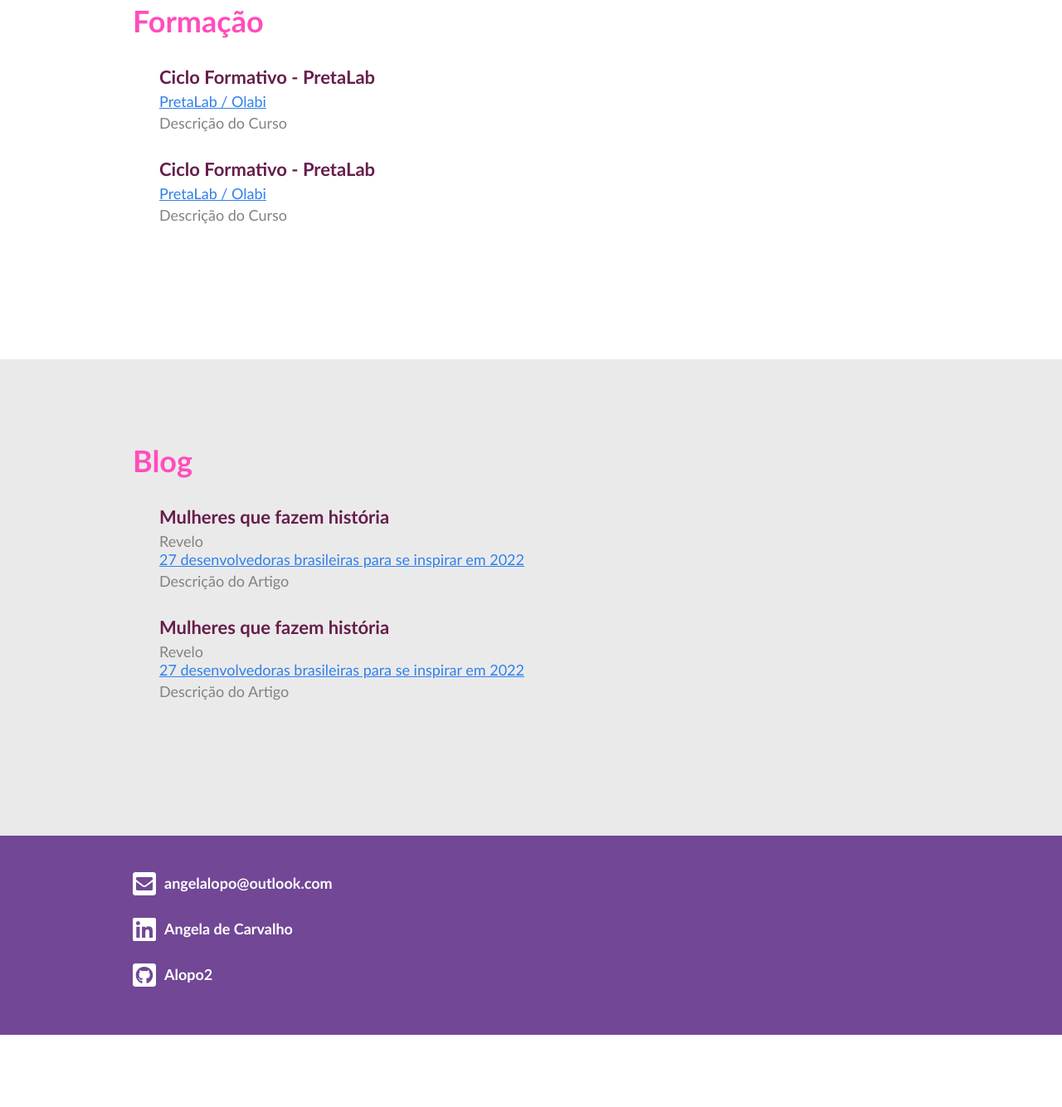
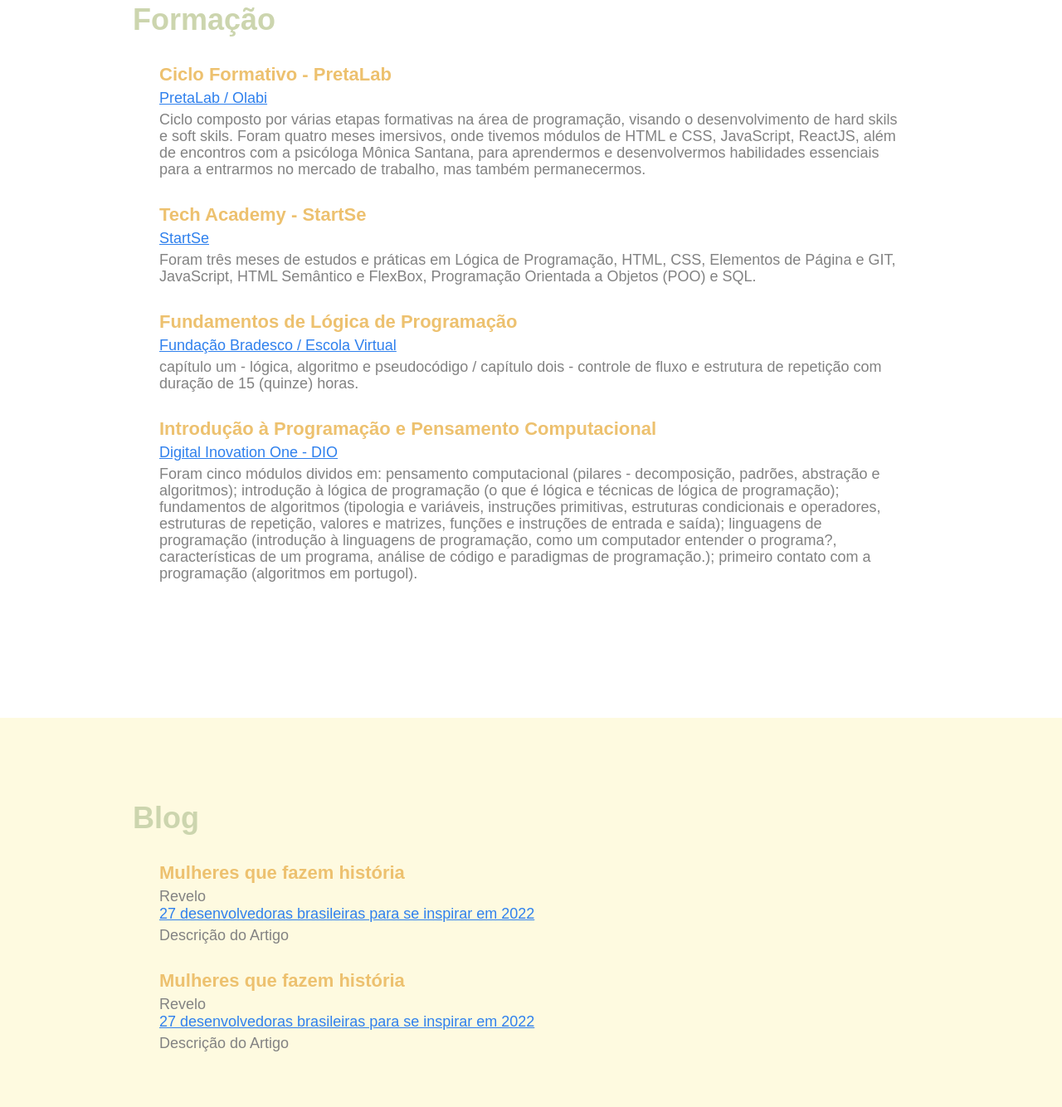
Before and after one commit to alopo2/pretalab_portifolio, a plain HTML site: page index.html in a window 1280 px wide. Shown: the part 897-2231 px from the top of the page at 83% size. Before the commit the page ends 2144 px from the top, so only its background shows below. Drawn offline with Linux system fonts and the light colour scheme; a web font is replaced by a local one.

Commit message:
atualiza estilo e informacoes

```diff
--- a/index.html
+++ b/index.html
@@ -40,7 +40,16 @@
                     <h2 class="profissao">Desenvolvedora Front-End</h2>
                 </div>
                 <div>
-                    <p>Colocar a sua descrição.</p>
+                    <p class="descricao-perfil"> Trabalhei durante seis anos de forma autônoma com manutenção de notebooks e desktops, bem como,
+                        instalação e configuração de softwares e sistemas operacionais (Windows e Linux),
+                        montagem de computadores, instalação de redes sem fio e com fio (par trançado), limpeza e
+                        prevenção de hardwares.
+                        Atualmente, tenho buscado conhecimentos na área de programação de forma mais aprofundada,
+                        fazendo diversos cursos e desenvolvendo alguns projetos de front-end. Tenho interesse nas
+                        linguagens
+                        de programação Python e JavaScript, mas não me limito quando o assunto é me aprimorar e
+                        conhecer novas tecnologias.
+                    </p>
                 </div>
             </article>
         </section>
@@ -56,13 +65,42 @@
                             <p class="lista-titulo">Ciclo Formativo - PretaLab</p>
                             <a href="https://www.pretalab.com/formacao" target="blank" class="lista-local">PretaLab /
                                 Olabi</a>
-                            <p class="lista-descricao">Descrição do Curso</p>
+                            <p class="lista-descricao">Ciclo composto por várias etapas formativas na área de
+                                programação, visando o desenvolvimento de hard skils e soft skils.
+                                Foram quatro meses imersivos, onde tivemos módulos de HTML e CSS, JavaScript, ReactJS,
+                                além de encontros com a psicóloga Mônica Santana,
+                                para aprendermos e desenvolvermos habilidades essenciais para a entrarmos no mercado de
+                                trabalho, mas também permanecermos.</p>
                         </li>
                         <li>
-                            <p class="lista-titulo">Ciclo Formativo - PretaLab</p>
-                            <a href="https://www.pretalab.com/formacao" target="blank" class="lista-local">PretaLab /
-                                Olabi</a>
-                            <p class="lista-descricao">Descrição do Curso</p>
+                            <p class="lista-titulo">Tech Academy - StartSe</p>
+                            <a href="https://www.startse.com/" target="blank" class="lista-local">StartSe</a>
+                            <p class="lista-descricao">Foram três meses de estudos e práticas em Lógica de Programação,
+                                HTML, CSS, Elementos
+                                de Página e GIT, JavaScript, HTML Semântico e FlexBox, Programação Orientada a Objetos
+                                (POO) e SQL. </p>
+                        </li>
+                        <li>
+                            <p class="lista-titulo">Fundamentos de Lógica de Programação</p>
+                            <a href="https://drive.google.com/file/d/1AmnA5MWgF1B1AJRgmgUmtZWxRcrsdhhC/view"
+                                target="blank" class="lista-local">Fundação Bradesco /
+                                Escola Virtual</a>
+                            <p class="lista-descricao"> capítulo um - lógica, algoritmo e pseudocódigo / capítulo dois -
+                                controle de fluxo e estrutura de repetição com duração de 15 (quinze) horas. </p>
+                        </li>
+                        <li>
+                            <p class="lista-titulo">Introdução à Programação e Pensamento Computacional</p>
+                            <a href="https://drive.google.com/file/d/1aubfP2mr_mZ5U8MEVp-ibHB1MgZBU7tQ/view"
+                                target="blank" class="lista-local">Digital Inovation One - DIO</a>
+                            <p class="lista-descricao"> Foram cinco módulos dividos em: pensamento computacional
+                                (pilares - decomposição, padrões, abstração e algoritmos); introdução à lógica de
+                                programação (o que é lógica e técnicas de lógica de programação); fundamentos de
+                                algoritmos (tipologia e variáveis, instruções primitivas, estruturas condicionais e
+                                operadores, estruturas de repetição, valores e matrizes, funções e instruções de entrada
+                                e saída); linguagens de programação (introdução à linguagens de programação, como um
+                                computador entender o programa?, características de um programa, análise de código e
+                                paradigmas de programação.); primeiro contato com a programação (algoritmos em
+                                portugol). </p>
                         </li>
                     </ul>
                 </div>
@@ -106,9 +144,12 @@
     <footer class="footer">
         <div class="container">
             <ul id="contato" class="lista-footer">
-                <li><i class="fas fa-envelope-square estilo-icon"></i><a href="mailto:angelalopo@outlook.com" target="_blank" class="links">angelalopo@outlook.com</a></li>
-                <li><i class="fab fa-linkedin estilo-icon"></i><a href="www.linkedin.com/in/angelalopo/" target="_blank" class="links">Angela de Carvalho</a></li>
-                <li><i class="fab fa-github-square estilo-icon"></i><a href="www.github.com/alopo2" target="_blank" class="links">Alopo2</a></li>
+                <li><i class="fas fa-envelope-square estilo-icon"></i><a href="mailto:angelalopo@outlook.com"
+                        target="_blank" class="links">angelalopo@outlook.com</a></li>
+                <li><i class="fab fa-linkedin estilo-icon"></i><a href="https://www.linkedin.com/in/angelalopo/"
+                        target="_blank" class="links">Angela de Carvalho</a></li>
+                <li><i class="fab fa-github-square estilo-icon"></i><a href="https://www.github.com/alopo2"
+                        target="_blank" class="links">Alopo2</a></li>
             </ul>
         </div>
     </footer>
--- a/style.css
+++ b/style.css
@@ -1,3 +1,5 @@
+@import url('https://fonts.googleapis.com/css2?family=Anek+Latin:wght@300;400;500;600;700&display=swap');
+
 * {
     margin: 0;
     padding: 0;
@@ -5,7 +7,7 @@
 }
 
 body {
-    font-family:'Trebuchet MS', 'Lucida Sans Unicode', 'Lucida Grande', 'Lucida Sans', Arial, sans-serif;
+    font-family: Anek Latin, sans-serif;
     margin: 0;
 }
 
@@ -21,7 +23,8 @@
     padding-bottom: 32px;
     padding-top: 32px;
     height: 60px;
-    background-color: #724796;
+    background-color: #d4a373;
+    border-radius: 5px;
 }
 
 .navegacao nav {
@@ -38,7 +41,7 @@
 }
 
 .lista-menu li>a {
-    color: #FFF;
+    color: #faedcd;
     font-size: 18px;
     text-decoration: inherit;
 }
@@ -46,7 +49,7 @@
 .principal {
     height: 100vh;
     display: flex;
-    background-color: #eaeaea;
+    background-color: #fefae0;
 }
 
 .container {
@@ -68,7 +71,7 @@
 
 .nome-completo {
     font-size: 36px;
-    color: #ff4dbc;
+    color: #ccd5ae;
     font-weight: 700;
     height: 45px;
 }
@@ -76,7 +79,11 @@
 .profissao {
     font-size: 20px;
     line-height: 32px;
-    color: #C6B5D5;
+    color: rgb(237, 193, 111);
+}
+
+.descricao-perfil {
+    font-size: 20px;
 }
 
 .article-lista {
@@ -88,7 +95,7 @@
 
 .topico-principal {
     font-size: 36px;
-    color: #ff4dbc;
+    color: #ccd5ae;
 }
 
 .lista-item {
@@ -102,7 +109,7 @@
 .lista-titulo {
     margin-bottom: 5px;
     font-size: 22px;
-    color: #661e4b;
+    color: rgb(237, 193, 111);
     font-weight: 700;
 }
 
@@ -120,7 +127,7 @@
 }
 
 .wrapper-portfolio {
-    background-color: #eaeaea;
+    background-color: #fefae0;
     display: flex;
     flex-direction: column;
 }
@@ -137,19 +144,20 @@
 }
 
 .footer {
-    background-color: #724796;
+    background-color: #d4a373;
     height: 30vh;
     display: flex;
     align-items: center;
+    border-radius: 5px;
 }
 
 .links {
     text-decoration: none;
-    color: white;
+    color: #faedcd;
 }
 
 .lista-footer li {
-    color: #FFF;
+    color: #faedcd;
     font-weight: 700;
     font-size: 18px;
     margin-bottom: 16px;
```
